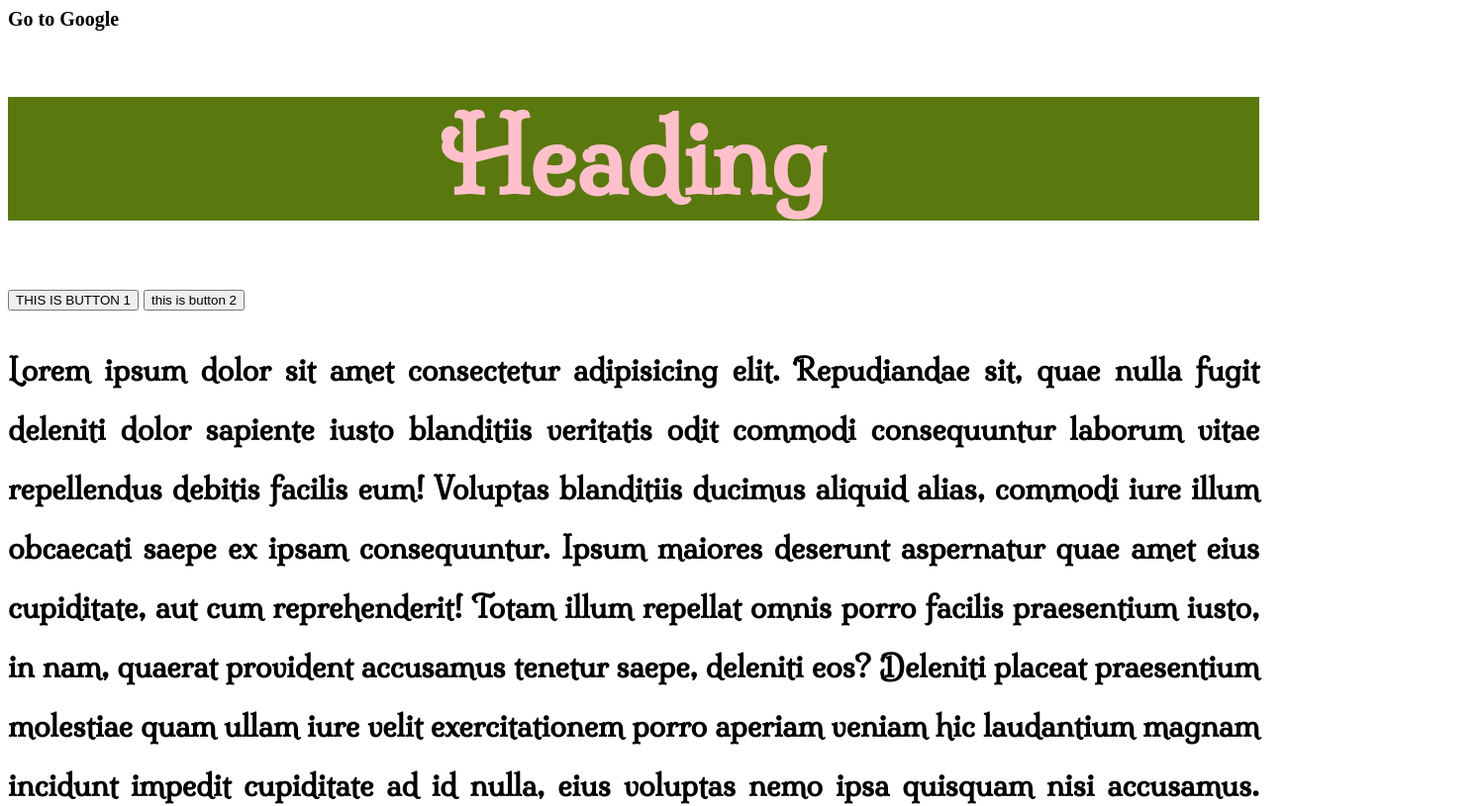
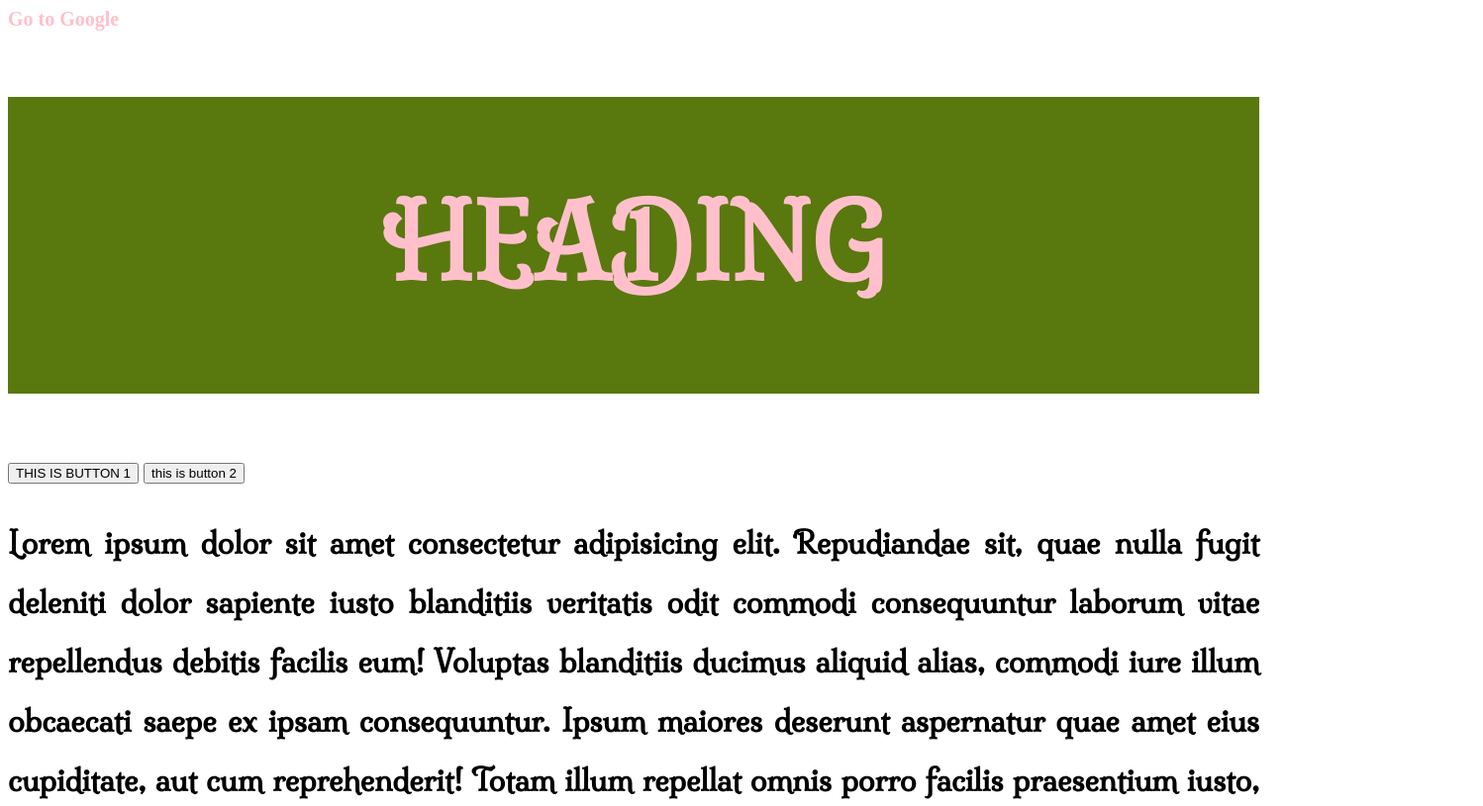
Before and after one commit to NataliiaYakovenko/html-css-project, a plain HTML site: page index.html in a window 1280 px wide. Shown: the top 815 px of the page at 99% size, 1498 px wide, since content can reach past the window. Drawn offline with Linux system fonts and the light colour scheme.

Commit message:
Add home task

```diff
--- a/index.html
+++ b/index.html
@@ -18,5 +18,8 @@
         <h2 id="heading">font-family: 'PlaywriteDEGrund-VariableFont_wght.ttf'; <span class="green-text font-size-large"> font-family: 'PlaywriteDEGrund-VariableFont_wght.ttf';</span>font-family: 'PlaywriteDEGrund-VariableFont_wght.ttf';!</h2>
     </article>
     <p>Lorem ipsum dolor sit amet consectetur adipisicing elit.</p>
+    <footer>
+        <a href="https://fonts.google.com/">Go to Google fonts</a>
+    </footer>
 </body>
 </html>
--- a/style.css
+++ b/style.css
@@ -20,11 +20,11 @@ p { /*Cелектор за типом тега,-  специфічність 001
   /* font-size: 10px; --розмір шрифту в пікселях*/
   font-size: 30px;
   line-height: 2em;
-  text-align: justify;
   /*font-family: "Edu AU VIC WA NT Dots", cursive;*/
   font-weight: bold;
   color: black;
   font-family: 'Milonga';
+  text-align: justify;
 }
 
 #heading { /*Селектор за id*/
@@ -49,7 +49,14 @@ p { /*Cелектор за типом тега,-  специфічність 001
 h1 {
     text-align:center ;
     font-family: 'Milonga';
+    text-transform: uppercase;
+    line-height: 3em;
 }
+h2 {
+    text-transform: uppercase;
+    line-height: 2em;
+}
+
 #btn-1 {
     text-transform: uppercase;
 }
@@ -57,7 +64,7 @@ h1 {
     text-transform: lowercase;
 }
 a {
-    text-decoration: none;
-    color: black;
+    color: pink;
     font-weight: bold;
+    text-decoration: navajowhite;
 }
```
